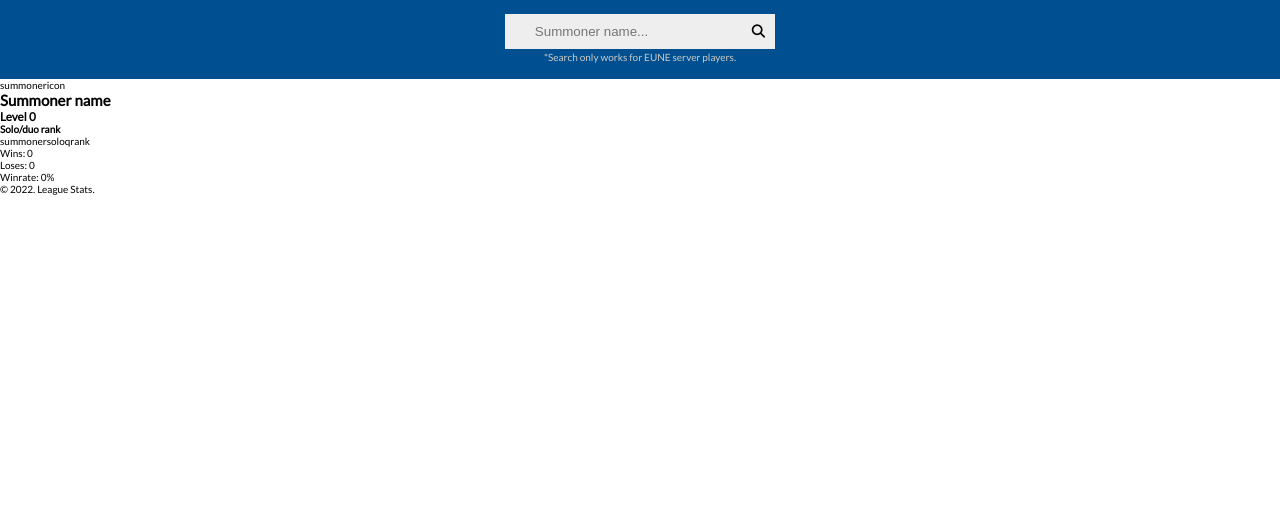
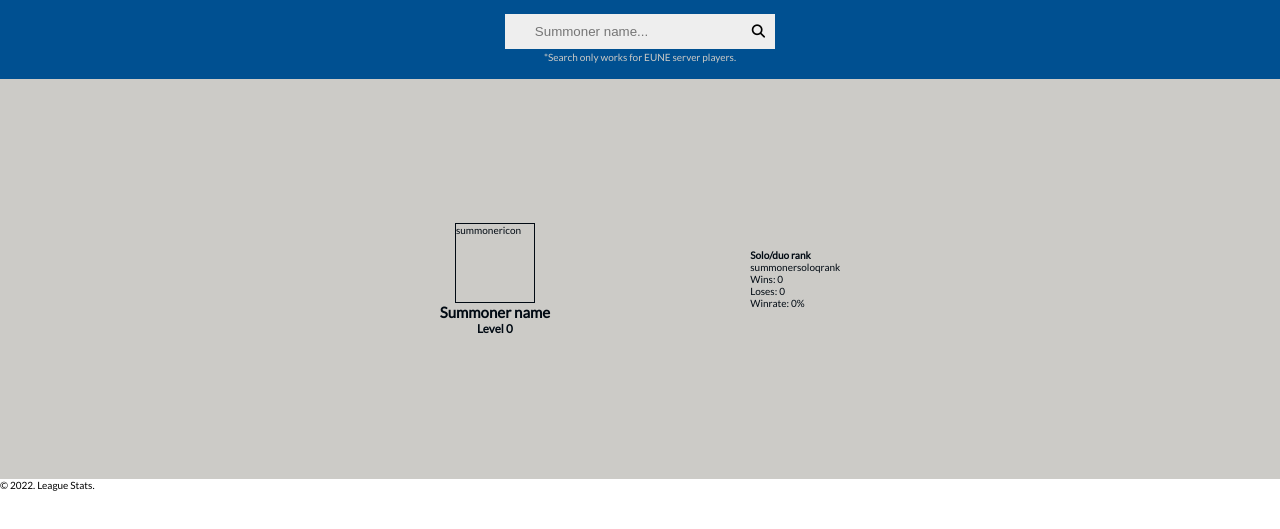
Before and after one commit to aleksanderjonczyk/riot-api-project, a website built with Parcel: page index.html in a window 1280 px wide. Shown: the part 179-708 px from the top of the page. Built offline with nearby package versions, Linux system fonts and the light colour scheme; some packages are replaced by stand-ins of ours; no server answers.

Commit message:
Styling a bit

```diff
--- a/index.html
+++ b/index.html
@@ -33,16 +33,18 @@
         *Search only works for EUNE server players.
       </p>
     </section>
-    <section>
-      <div>
-        <div class="summoner-icon">summonericon</div>
-        <h2 class="summoner-name">Summoner name</h2>
-        <h3>Level <span class="summoner-level">0</span></h3>
+    <section class="summoner">
+      <div class="summoner-data">
+        <div class="summoner-data__icon">summonericon</div>
+        <h2 class="summoner-data__name">Summoner name</h2>
+        <h3 class="summoner-data__level">
+          Level <span class="summoner-level">0</span>
+        </h3>
       </div>
-      <div>
-        <h4>Solo/duo rank</h4>
-        <div class="summoner-rank">summonersoloqrank</div>
-        <div>
+      <div class="summoner-ranking-data">
+        <h4 class="summoner-ranking__type">Solo/duo rank</h4>
+        <div class="summoner-ranking__tier">summonersoloqrank</div>
+        <div class="summoner-rank">
           <p>Wins: <span class="summoner-rank-wins">0</span></p>
           <p>Loses: <span class="summoner-rank-losses">0</span></p>
           <p>Winrate: <span class="summoner-rank-winrate">0</span>%</p>
--- /dev/null
+++ b/sass/components/summoner.scss
@@ -0,0 +1,24 @@
+.summoner {
+  background-color: $color-gray-light;
+  color: $color-black;
+  height: 50vh;
+  width: 100vw;
+  display: flex;
+  justify-content: center;
+  align-items: center;
+  gap: 20rem;
+
+  &-data {
+    display: flex;
+    flex-direction: column;
+    align-items: center;
+
+    &__icon {
+      background-repeat: no-repeat;
+      background-size: contain;
+      border: 0.1rem solid $color-black;
+      height: 8rem;
+      width: 8rem;
+    }
+  }
+}
--- a/sass/main.scss
+++ b/sass/main.scss
@@ -3,3 +3,4 @@
 @import "base/base";
 @import "components/header";
 @import "components/search";
+@import "components/summoner";
--- a/src/index.js
+++ b/src/index.js
@@ -2,10 +2,10 @@ import eun1API from "./riotAPI.js";
 import { KEY } from "./API_KEY.js";
 import { SUMMONER_ICONS_LINK } from "./config.js";
 
-const summonerIcon = document.querySelector(".summoner-icon");
-const summonerName = document.querySelector(".summoner-name");
+const summonerIcon = document.querySelector(".summoner-data__icon");
+const summonerName = document.querySelector(".summoner-data__name");
 const summonerLvl = document.querySelector(".summoner-level");
-const summonerRank = document.querySelector(".summoner-rank");
+const summonerRank = document.querySelector(".summoner-ranking__tier");
 const summonerWins = document.querySelector(".summoner-rank-wins");
 const summonerLosses = document.querySelector(".summoner-rank-losses");
 const summonerWinrate = document.querySelector(".summoner-rank-winrate");
@@ -19,6 +19,7 @@ const getSummonerByName = async name => {
     `/summoner/v4/summoners/by-name/${name}?api_key=${KEY}`
   );
   summonerIcon.style.backgroundImage = `url(${SUMMONER_ICONS_LINK}/${data.profileIconId}.png)`;
+  summonerIcon.innerHTML = "";
   summonerName.innerHTML = data.name;
   summonerLvl.innerHTML = data.summonerLevel;
   getSummonersRank(data.id);
```
Also changed, not shown: css/style.css.
